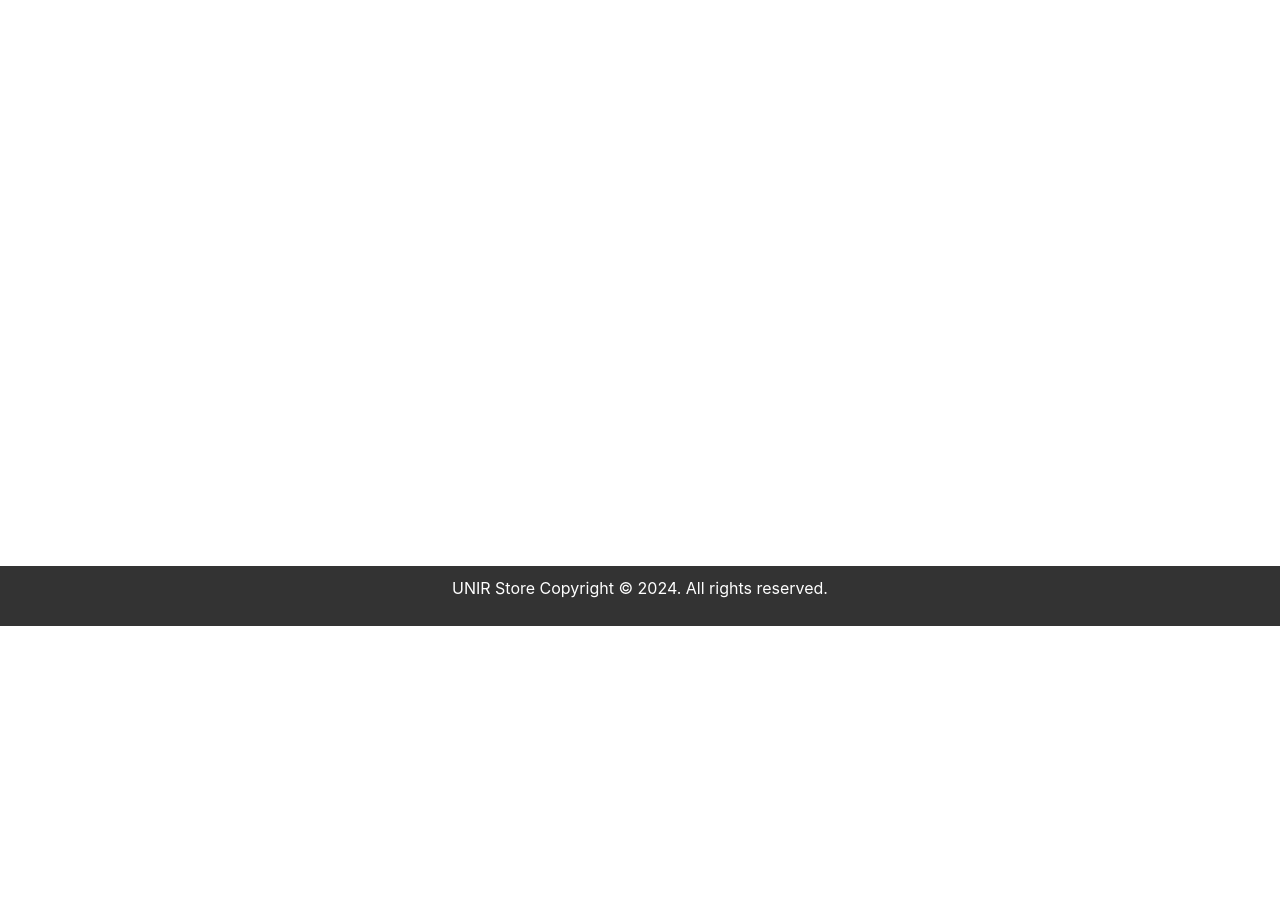
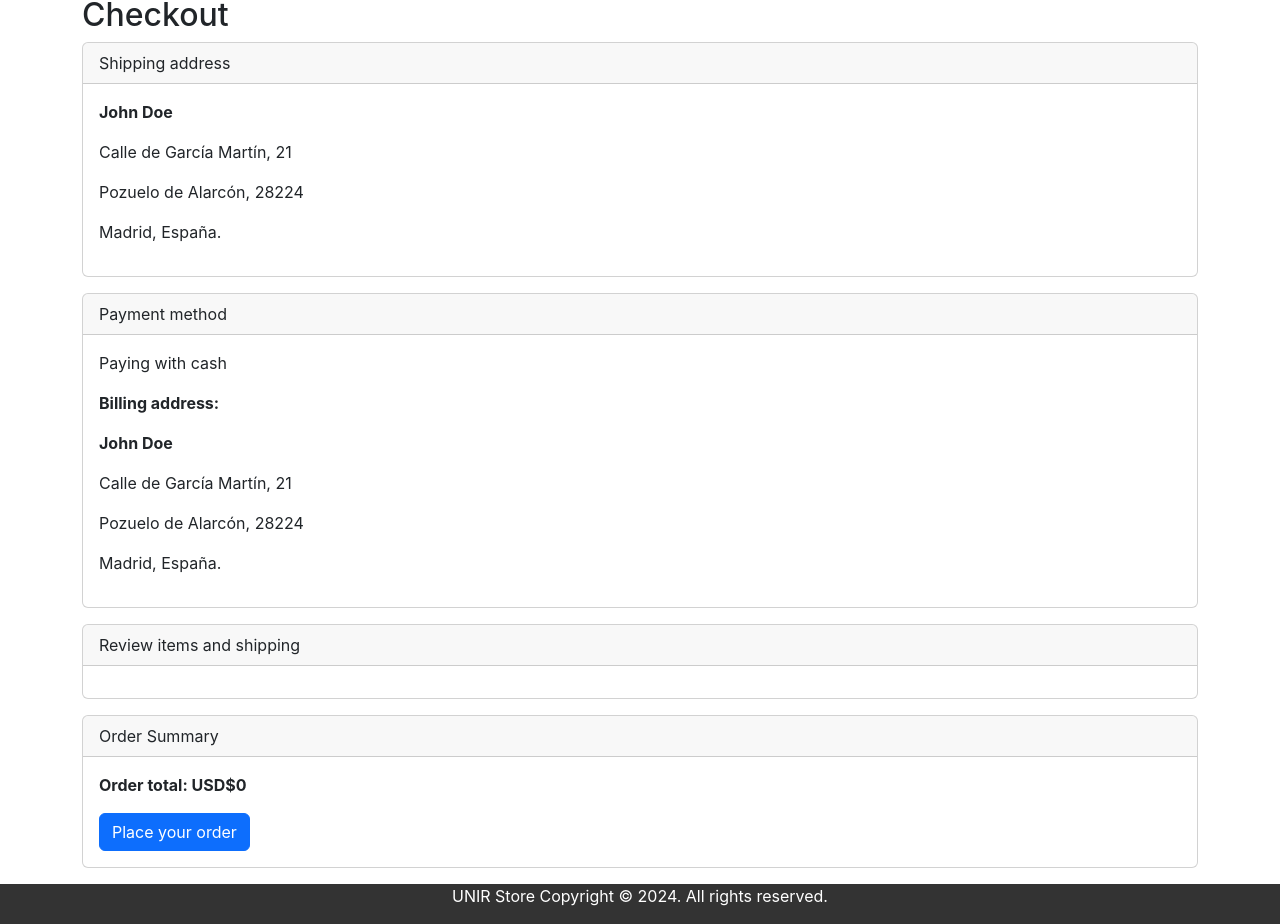
Before and after one commit to jalejandro3984/unir-store, a React (Create React App) app: page /checkout in a window 1280 px wide. Shown: the part 174-1098 px from the top of the page. Before the commit the page ends 800 px from the top, so only its background shows below. Built offline with nearby package versions, Linux system fonts and the light colour scheme.

Commit message:
Actividad_1: Agregar checkout

```diff
--- /dev/null
+++ b/src/components/CheckoutItem.jsx
@@ -0,0 +1,29 @@
+import React, {useContext} from "react";
+import { StoreContext } from "./StoreContext";
+
+import '../styles/checkout-item.css';
+
+export const CheckoutItem = ({item}) => {
+    const { removeProductFromCart } = useContext(StoreContext);
+
+    return (
+        <div>
+            <div className="d-flex align-items-center">
+                <div className="flex-shrink-0">
+                    <img src={item.image} alt={item.title}
+                         className="store__checkout__item--image img-fluid rounded-start"
+                    />
+                </div>
+                <div className="flex-grow-1 ms-3 d-flex align-items-center">
+                    <p className="mb-0">{item.title}</p>
+                    <button
+                        onClick={() => removeProductFromCart(item)}
+                        className="store__checkout__item__button--delete btn btn-outline-danger btn-sm"
+                    >Delete
+                    </button>
+                </div>
+            </div>
+            <br/>
+        </div>
+    );
+}
--- a/src/router/StoreRouter.jsx
+++ b/src/router/StoreRouter.jsx
@@ -7,6 +7,8 @@ import { ProductDetails } from "../views/ProductDetails";
 import { Cart } from "../views/Cart";
 import { CategoryList } from "../views/CategoryList";
 import { Wishlist } from "../views/Wishlist";
+import {Checkout} from "../views/Checkout";
+import { CheckoutSuccess } from "../views/CheckoutSuccess";
 
 export const StoreRouter = () => {
     return (
@@ -16,6 +18,8 @@ export const StoreRouter = () => {
                 <Route path="/" element={<Home />}/>
                 <Route path="/cart/" element={<Cart />}/>
                 <Route path="/category/:category" element={<CategoryList />}/>
+                <Route path="/checkout/" element={<Checkout />}/>
+                <Route path="/checkout/success/" element={<CheckoutSuccess />}/>
                 <Route path="/products" element={<ProductList />}/>
                 <Route path="/products/:id" element={<ProductDetails />}/>
                 <Route path="/products/search/:term" element={<ProductList />}/>
--- /dev/null
+++ b/src/styles/checkout-item.css
@@ -0,0 +1,9 @@
+.store__checkout__item--image {
+    width: 80px;
+    height: 100px;
+    object-fit: cover;
+}
+
+.store__checkout__item__button--delete {
+    margin-left: 10px;
+}
--- a/src/views/Cart.jsx
+++ b/src/views/Cart.jsx
@@ -1,8 +1,10 @@
 import React, { useContext } from "react";
 import { StoreContext } from "../components/StoreContext";
 import { CartItem } from "../components/CartItem";
+import { useNavigate } from "react-router-dom";
 
 export const Cart = () => {
+    const navigate = useNavigate();
     const { cartProducts } = useContext(StoreContext);
     const total = cartProducts.reduce((acc, product) => acc + (product.price * product.quantity), 0);
 
@@ -22,8 +24,16 @@ export const Cart = () => {
                 {
                     cartProducts.length > 0
                     && (
-                        <div className="card-footer text-end">
-                            <h5>Total ({cartProducts.length} product{cartProducts.length > 1 ? "s" : ""}): <strong>US${total}</strong></h5>
+                        <div className="d-flex justify-content-end align-items-center mt-3">
+                            <button
+                                onClick={() => navigate('/checkout')}
+                                className="btn btn-warning btn-sm me-2"
+                            >
+                                Proceed to checkout
+                            </button>
+                            <h5>
+                                Total ({cartProducts.length} product{cartProducts.length > 1 ? "s" : ""}): <strong>US${total}</strong>
+                            </h5>
                         </div>
                     )
                 }
--- /dev/null
+++ b/src/views/Checkout.jsx
@@ -0,0 +1,59 @@
+import React, { useContext } from "react";
+import { StoreContext } from "../components/StoreContext";
+import { CheckoutItem } from "../components/CheckoutItem";
+import { useNavigate } from "react-router-dom";
+
+export const Checkout = () => {
+    const navigate = useNavigate();
+    const { cartProducts } = useContext(StoreContext);
+    const total = cartProducts.reduce((acc, product) => acc + (product.price * product.quantity), 0);
+
+    return (
+        <div className="container mt-3">
+            <h2>Checkout</h2>
+            <div className="card mb-3">
+                <div className="card-header">Shipping address</div>
+                <div className="card-body">
+                    <p><strong>John Doe</strong></p>
+                    <p>Calle de García Martín, 21</p>
+                    <p>Pozuelo de Alarcón, 28224</p>
+                    <p>Madrid, España.</p>
+                </div>
+            </div>
+
+            <div className="card mb-3">
+                <div className="card-header">Payment method</div>
+                <div className="card-body">
+                    <p>Paying with cash</p>
+                    <div>
+                        <p><strong>Billing address:</strong></p>
+                        <p><strong>John Doe</strong></p>
+                        <p>Calle de García Martín, 21</p>
+                        <p>Pozuelo de Alarcón, 28224</p>
+                        <p>Madrid, España.</p>
+                    </div>
+                </div>
+            </div>
+
+            <div className="card mb-3">
+                <div className="card-header">Review items and shipping</div>
+                <div className="card-body">
+                    {cartProducts.map((product, key) => <CheckoutItem key={key} item={product}/>)}
+                </div>
+            </div>
+
+            <div className="card mb-3">
+                <div className="card-header">Order Summary</div>
+                <div className="card-body">
+                    <p><strong>Order total: USD${total}</strong></p>
+                    <button
+                        onClick={() => navigate('/checkout/success')}
+                        className="btn btn-primary"
+                    >
+                        Place your order
+                    </button>
+                </div>
+            </div>
+        </div>
+    );
+}
--- /dev/null
+++ b/src/views/CheckoutSuccess.jsx
@@ -0,0 +1,9 @@
+import React from "react";
+
+export const CheckoutSuccess = () => {
+    return (
+        <div className="container mt-3 text-center mx-auto my-auto">
+            <h2>Thanks for your purchase. Your order is on its way.</h2>
+        </div>
+    );
+}
```
